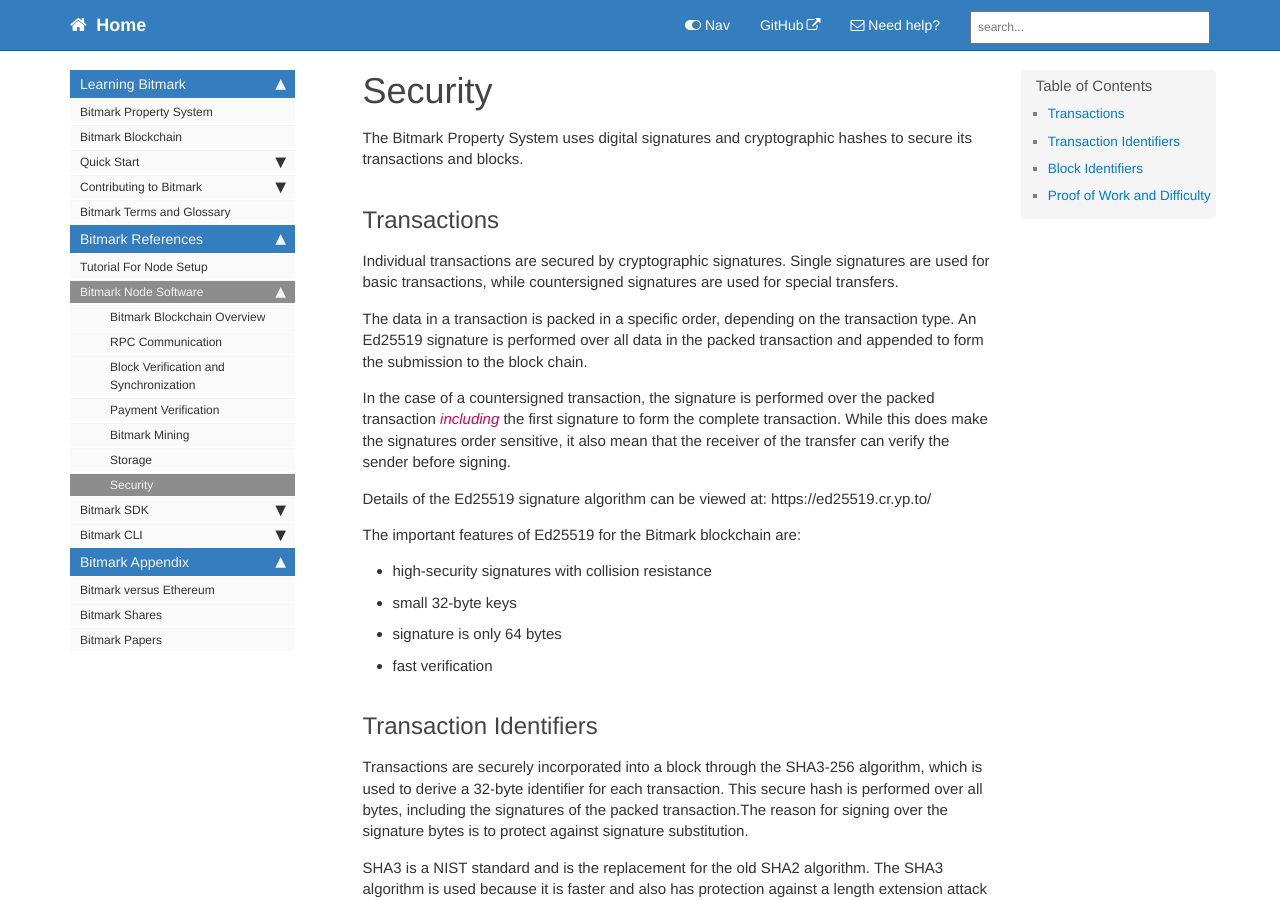
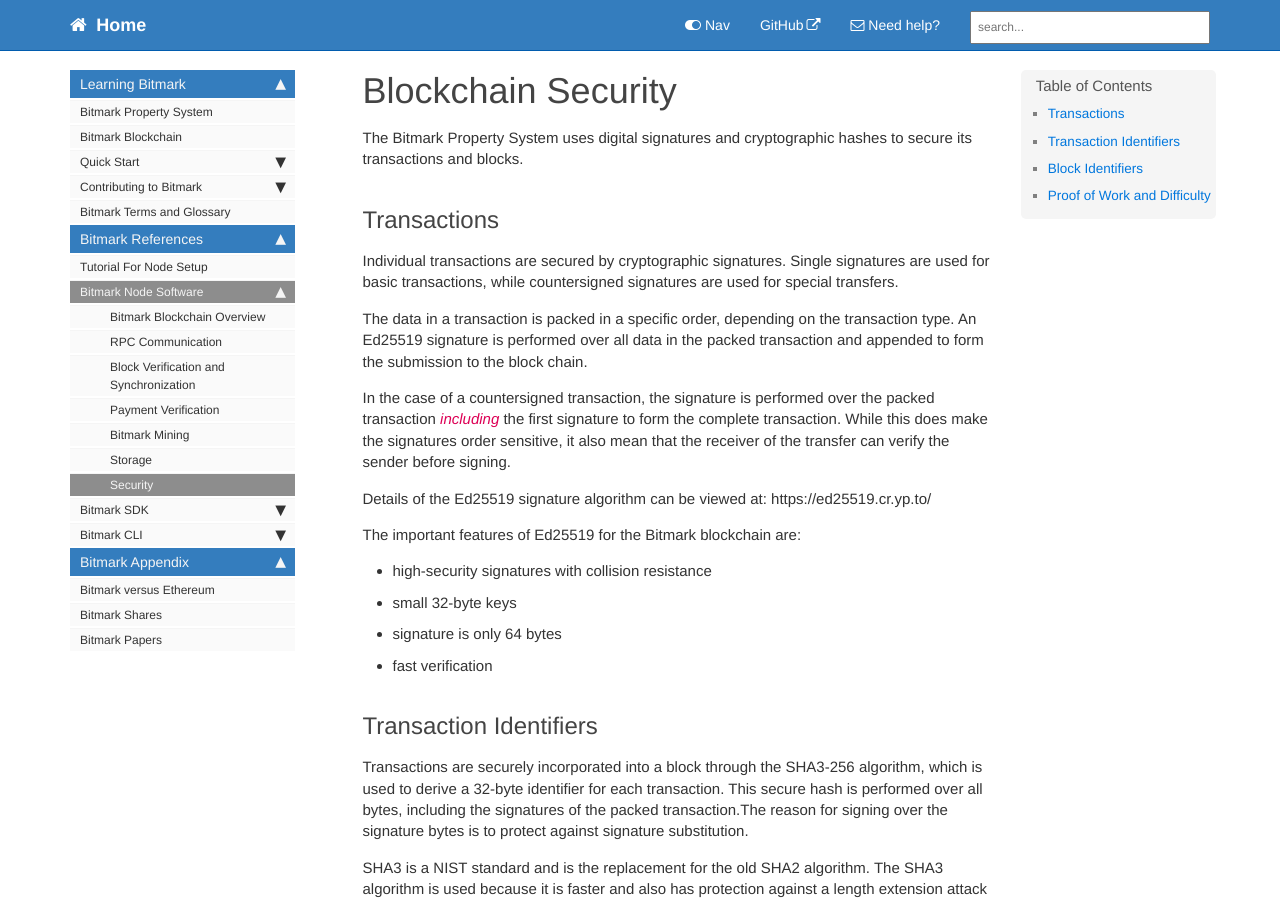
Before and after one commit to bitmark-inc/docs, a Jekyll site: the page built from pages/bitmark-references/bitmark-node-software/security.md, in a window 1280 px wide and 900 px high. Built offline with Jekyll 4.4.1, drawn with Linux system fonts in a browser that asks for light colours; comment, search, counter and statistics services are not loaded.

Commit message:
Update security.md

```diff
--- a/pages/bitmark-references/bitmark-node-software/security.md
+++ b/pages/bitmark-references/bitmark-node-software/security.md
@@ -1,5 +1,5 @@
 ---
-title: Security
+title: Blockchain Security
 keywords: security
 last_updated:
 sidebar: mydoc_sidebar
@@ -7,7 +7,7 @@
 folder: bitmark-references/bitmark-node-software
 ---
 
-# Security
+# Blockchain Security
 
 The Bitmark Property System uses digital signatures and cryptographic
 hashes to secure its transactions and blocks.
```
